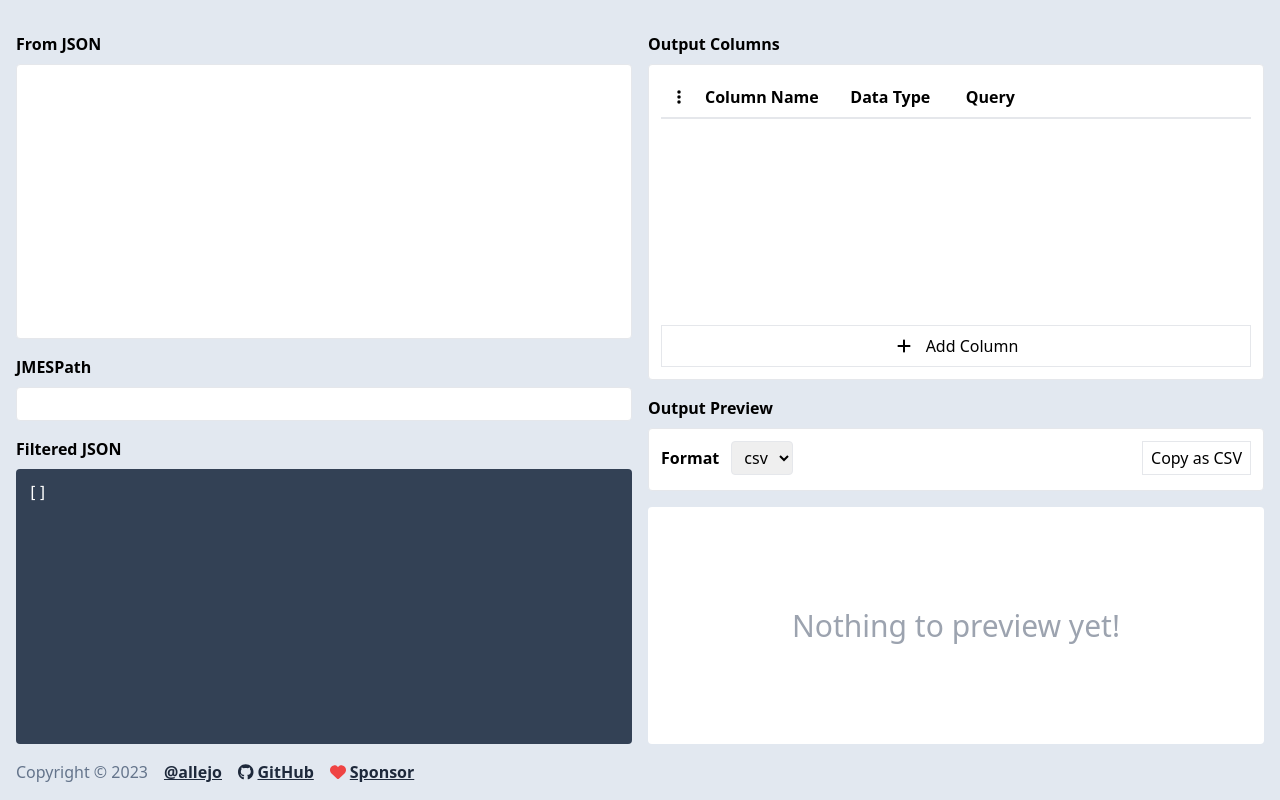
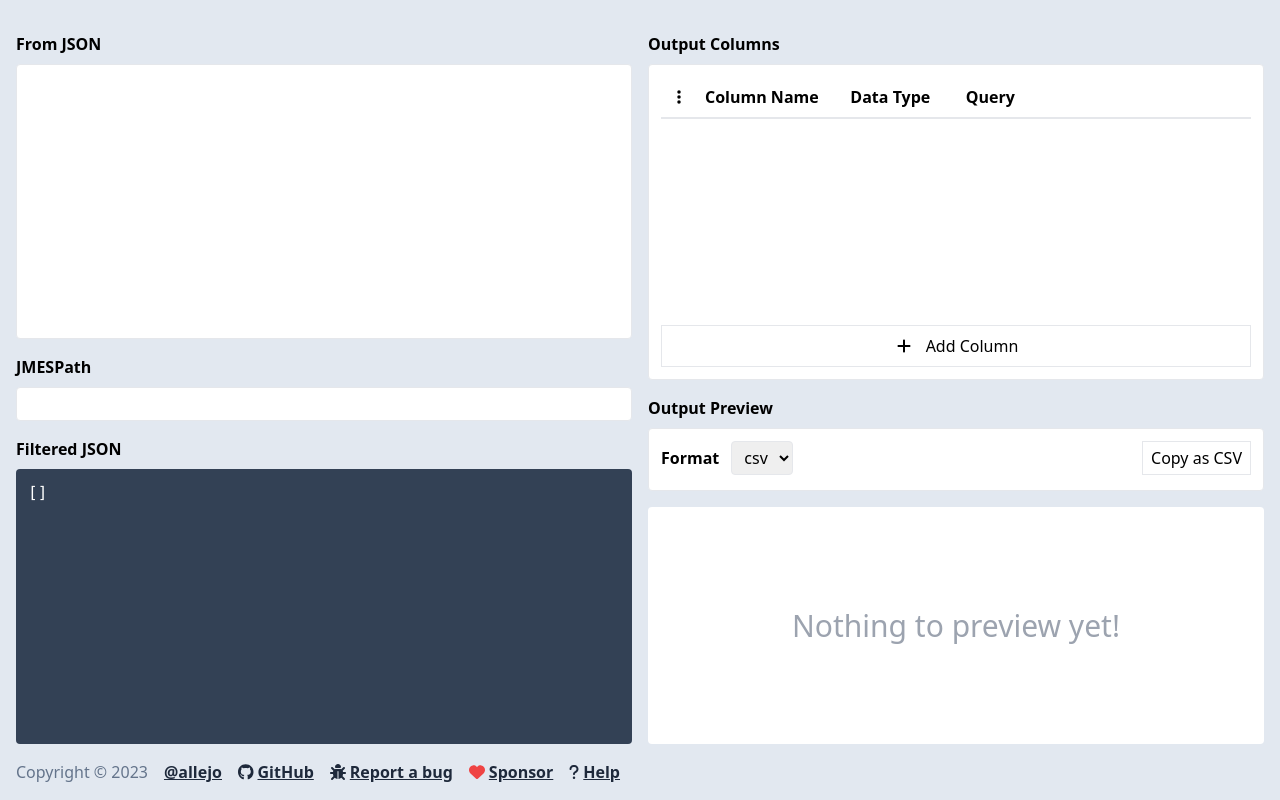
Before and after one commit to allejo/json-reshaper, a React (Vite) app: page / in a window 1280 px wide. Built offline with nearby package versions, Linux system fonts and the light colour scheme.

Commit message:
Add some more useful links to the footer

```diff
--- a/src/components/Footer.tsx
+++ b/src/components/Footer.tsx
@@ -1,5 +1,5 @@
 import { faGithub } from '@fortawesome/free-brands-svg-icons';
-import { faHeart } from '@fortawesome/free-solid-svg-icons';
+import { faBug, faHeart, faQuestion } from '@fortawesome/free-solid-svg-icons';
 import { FontAwesomeIcon } from '@fortawesome/react-fontawesome';
 
 const links = [
@@ -10,10 +10,20 @@ const links = [
 		icon: faGithub,
 	},
 	{
+		href: 'https://github.com/allejo/json-reshaper/issues',
+		text: 'Report a bug',
+		icon: faBug,
+	},
+	{
 		href: 'https://github.com/sponsors/allejo',
 		text: 'Sponsor',
 		icon: faHeart,
 		iconClass: 'text-red-500',
+	},
+	{
+		href: 'https://github.com/allejo/json-reshaper#how-to-use-json-reshaper',
+		text: 'Help',
+		icon: faQuestion,
 	},
 ];
 
@@ -28,7 +38,7 @@ export const Footer = () => (
 					key={index}
 					href={href}
 					target="_blank"
-					className="inline-block ml-4 font-bold text-slate-800 underline cursor-pointer"
+					className="cursor-pointer font-bold inline-block ml-4 text-slate-800 underline"
 				>
 					{icon && (
 						<FontAwesomeIcon
```
